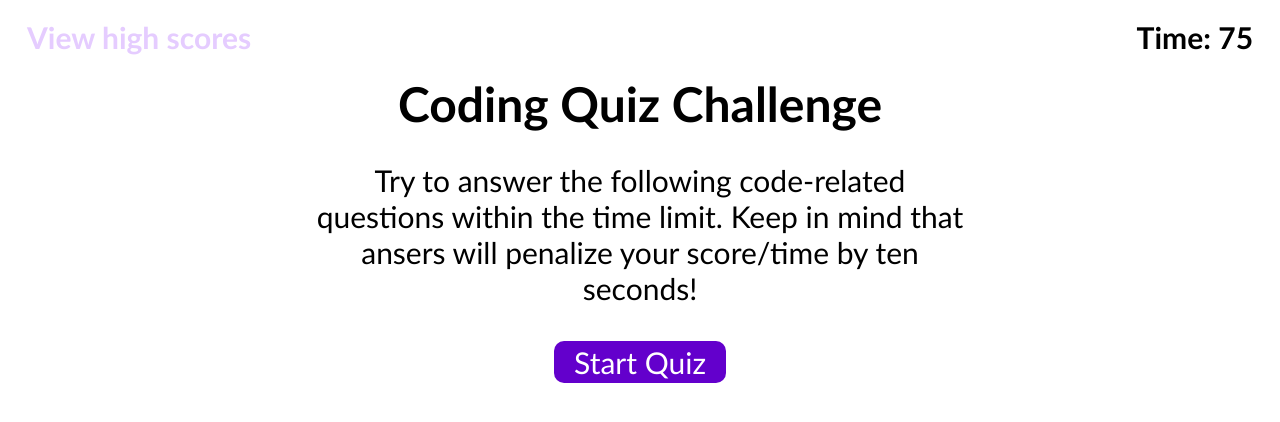
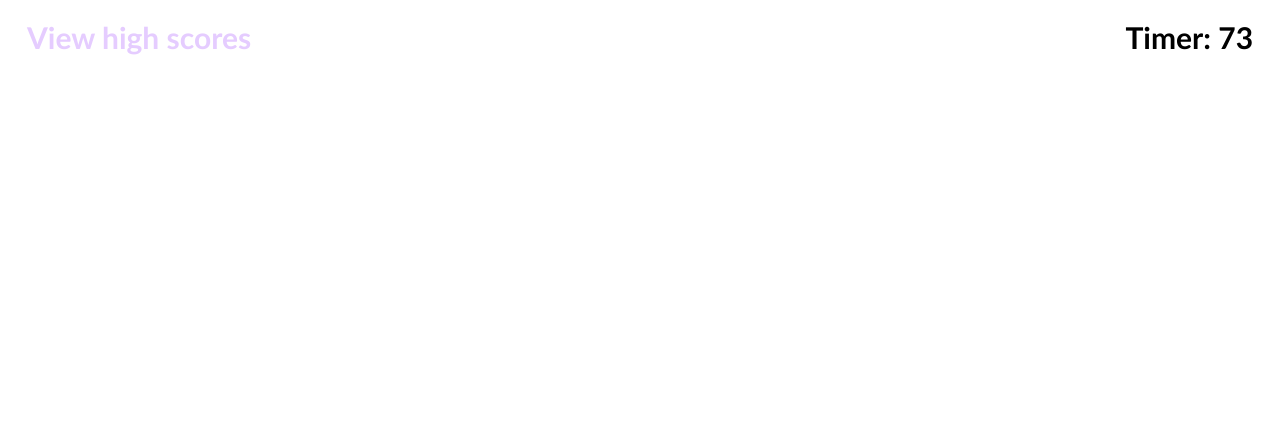
Before and after one commit to omarwright07/timed-code-quiz, a plain HTML site: page index.html in a window 1280 px wide. Both pictures are taken after a click on the button "Start Quiz". Drawn offline with Linux system fonts and the light colour scheme.

Commit message:
made the timer work

```diff
--- a/assets/js/script.js
+++ b/assets/js/script.js
@@ -2,7 +2,7 @@
 // Header
 var viewHighScoreEl = document.querySelector("#view-high-score");
 var timeEl = document.querySelector("#timer");
-var timerStartValue = 75;
+var timerValue = 75;
 // Content
 var pageContentEl = document.querySelector("#content");
 var contentIntroEl = document.querySelector("#intro");
@@ -25,6 +25,25 @@ var questions = [
 ];
 // Array holds all the high scores to be stored and displayed
 var highScores = [];
+// ############################################################
+// ############################################################
+
+// Creation Functions
+
+
+
+// Trigger Functions
+// Timer Functions -------------------------------------------
+var timerSet = function () {
+    console.log("Set timer to: " + timerValue);
+    timeEl.innerHTML = "Timer: " + timerValue;
+}
+var timerStart = function () {
+    console.log("Starting Timer");
+    // if (timerValue <=)
+    timerValue--;
+    timerSet();
+}
 
 var displayHighScoreDisplay = function () {
     console.log("Displaying High Score");
@@ -32,10 +51,25 @@ var displayHighScoreDisplay = function () {
 
 var startQuiz = function () {
     console.log("Starting Quiz");
+    setInterval(timerStart, 1000);
+    console.log("Starting Timer");
+    // Removes Intro
+    contentIntroEl.remove();
 }
 
+var gameOver = function () {
+    clearInterval(timerStart);
+    var highScore = timerValue;
+    console.log("Your high score is: " + highScore);
+}
+// ############################################################
+// ############################################################
+// "Click" Event Listeners
 buttonStartQuiz.addEventListener("click", startQuiz);
 viewHighScoreEl.addEventListener("click", displayHighScoreDisplay)
+
+timerSet();
+
 // Tools:
 // tasksCompletedEl.append(listItemEl);
 // taskSelected.remove();
@@ -67,6 +101,7 @@ viewHighScoreEl.addEventListener("click", displayHighScoreDisplay)
 // element.matches
 // js's dataset = html's data-
 // .matches()
+
 // DOM element methods:
 // setAttribute()
 // getAttribute()
--- a/index.html
+++ b/index.html
@@ -12,7 +12,7 @@
 <body>
     <header>
         <h2 class="view-high-score" id="view-high-score">View high scores</h2>
-        <h2 id="timer">Time: 75</h2>
+        <h2 id="timer"></h2>
     </header>
 
     <section id="content">
```
